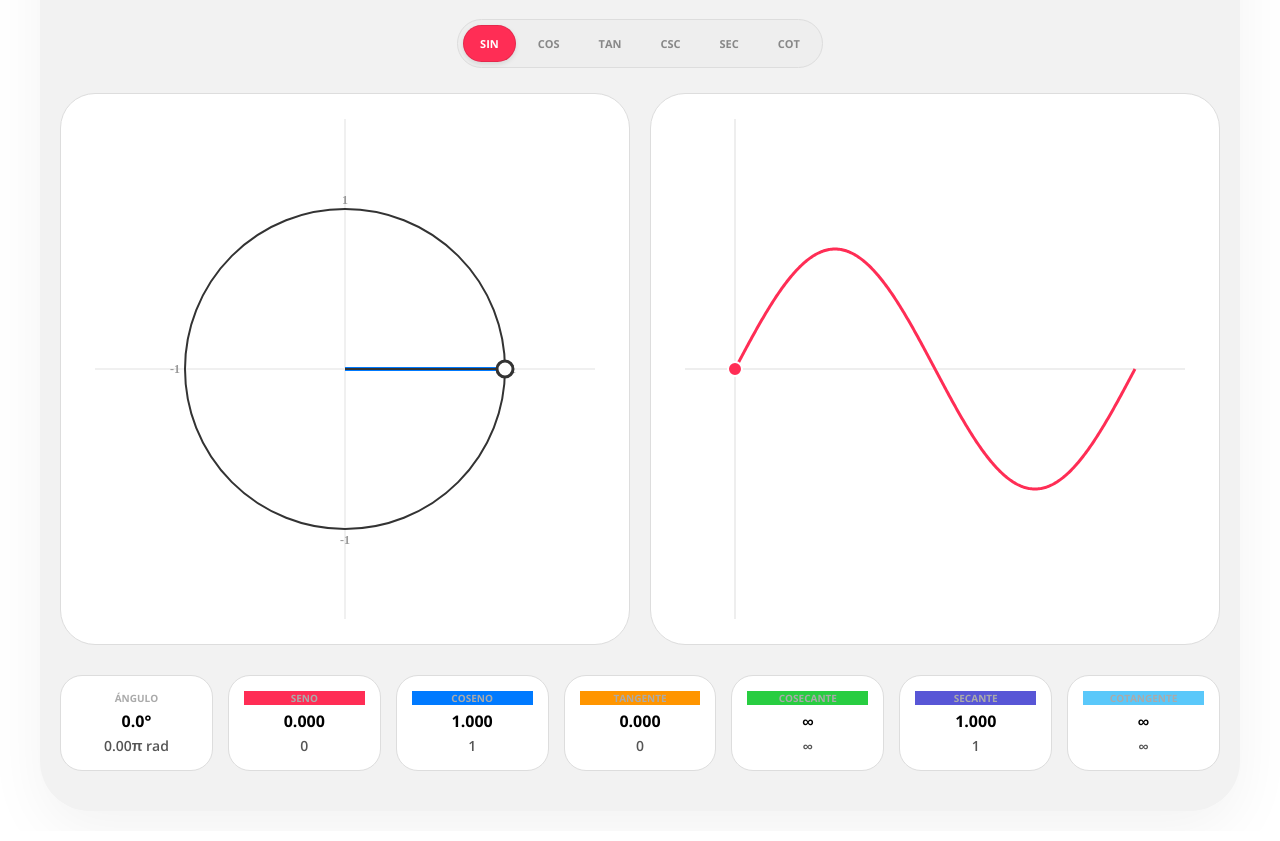
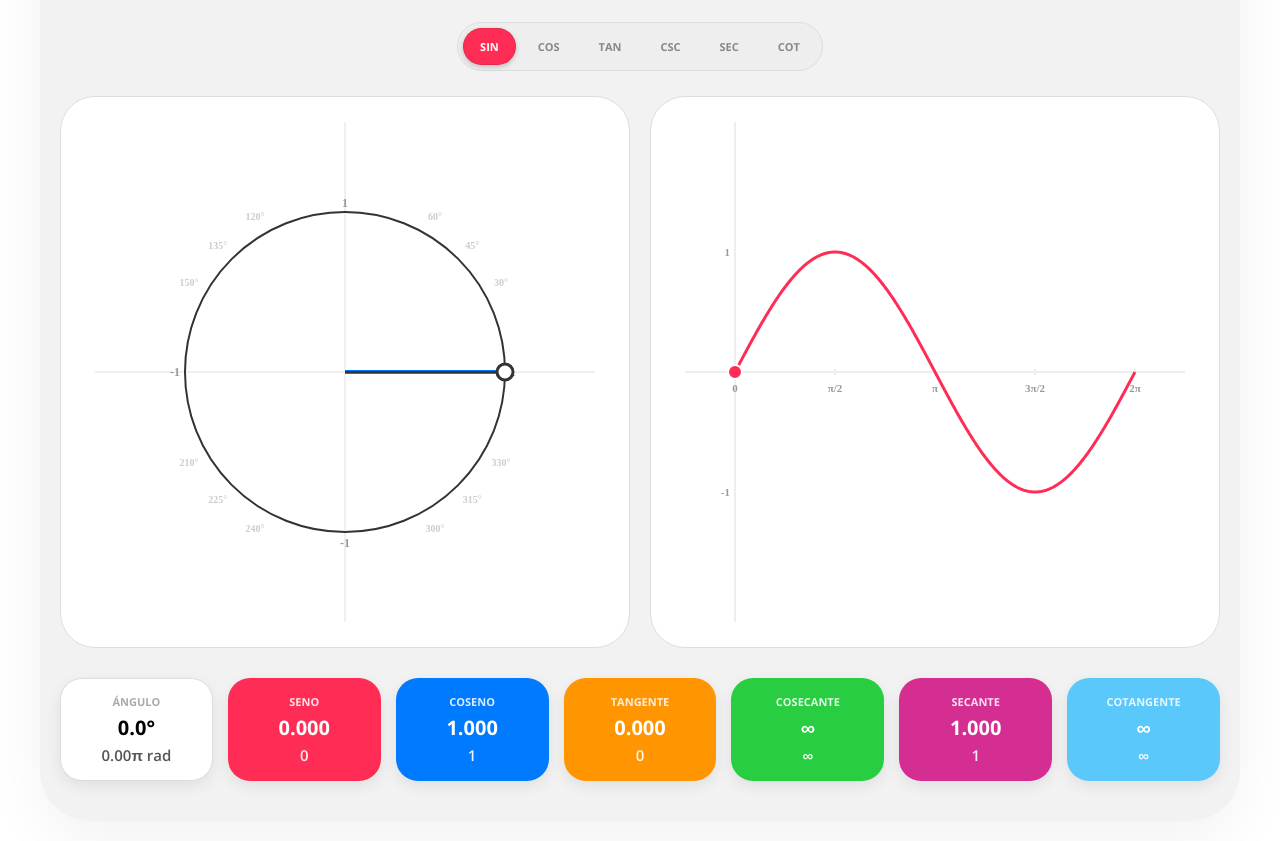
Before and after one commit to srodriguezrojas939/Circulo-unitario, a plain HTML site: page index.html in a window 1280 px wide. Shown: the part 138-979 px from the top of the page. Drawn offline with nearby package versions, Linux system fonts and the light colour scheme.

Commit message:
Update index.html

```diff
--- a/index.html
+++ b/index.html
@@ -3,7 +3,7 @@
 <head>
     <meta charset="UTF-8">
     <meta name="viewport" content="width=device-width, initial-scale=1.0, maximum-scale=1.0, user-scalable=no">
-    <title>Trigonometría Master Pro - Color Fix</title>
+    <title>Circulo Unitario Final</title>
 
     <style>
         @import url('https://fonts.googleapis.com/css2?family=Playfair+Display:wght@700&family=Open+Sans:wght@400;600;700&display=swap');
@@ -21,9 +21,10 @@
         }
 
         .header { margin-bottom: 25px; }
-        .header h1 { font-family: 'Playfair Display', serif; font-size: 32px; margin: 0; }
+        .header h1 { font-family: 'Playfair Display', serif; font-size: 34px; margin: 0; }
         .header p { font-family: 'Playfair Display', serif; font-size: 18px; color: #666; margin-top: 5px; font-weight: 700; }
 
+        /* Barra de Navegación */
         .mode-selector {
             display: inline-flex; flex-wrap: wrap; justify-content: center; background: #eee; padding: 5px; border-radius: 30px;
             margin-bottom: 25px; gap: 5px; border: 1px solid #ddd;
@@ -32,15 +33,15 @@
             padding: 10px 16px; border-radius: 25px; cursor: pointer; font-size: 11px;
             font-weight: 700; transition: 0.3s; color: #888; text-transform: uppercase; border: 1px solid transparent;
         }
-        .pill.active { border: 1px solid rgba(0,0,0,0.1); color: #fff; box-shadow: 0 2px 5px rgba(0,0,0,0.1); }
+        .pill.active { border: 1px solid rgba(0,0,0,0.1); color: #fff; box-shadow: 0 2px 5px rgba(0,0,0,0.2); }
 
-        /* PALETA DE COLORES ACTUALIZADA */
-        .sin.active, .color-sin { background-color: #FF2D55; color: #FF2D55; } /* Rojo */
-        .cos.active, .color-cos { background-color: #007AFF; color: #007AFF; } /* Azul */
-        .tan.active, .color-tan { background-color: #FF9500; color: #FF9500; } /* Naranja */
-        .csc.active, .color-csc { background-color: #28CD41; color: #28CD41; } /* VERDE ESMERALDA (NUEVO) */
-        .sec.active, .color-sec { background-color: #5856D6; color: #5856D6; } /* Índigo */
-        .cot.active, .color-cot { background-color: #5AC8FA; color: #5AC8FA; } /* Cian */
+        /* PALETA DE COLORES DEFINITIVA */
+        .sin.active, .item-sin { background-color: #FF2D55; } /* Rojo */
+        .cos.active, .item-cos { background-color: #007AFF; } /* Azul */
+        .tan.active, .item-tan { background-color: #FF9500; } /* Naranja */
+        .csc.active, .item-csc { background-color: #28CD41; } /* Verde */
+        .sec.active, .item-sec { background-color: #D42E93; } /* NUEVO: Magenta */
+        .cot.active, .item-cot { background-color: #5AC8FA; } /* Cian */
         .pill.active { color: #fff !important; }
 
         .main-grid { display: grid; grid-template-columns: 1fr 1fr; gap: 20px; align-items: center; }
@@ -52,24 +53,33 @@
         }
         canvas { max-width: 100%; height: auto; z-index: 1; cursor: crosshair; }
 
+        /* NUEVO DISEÑO DE TARJETAS DE DATOS */
         .data-panel {
             display: grid; grid-template-columns: repeat(auto-fit, minmax(140px, 1fr));
             gap: 15px; margin-top: 30px;
         }
         .data-item {
-            background: white; padding: 15px; border-radius: 22px; border: 1px solid #ddd;
-            display: flex; flex-direction: column; justify-content: center; min-height: 90px;
+            padding: 15px; border-radius: 22px;
+            display: flex; flex-direction: column; justify-content: center; min-height: 100px;
+            box-shadow: 0 5px 15px rgba(0,0,0,0.08);
+            color: white; /* Texto blanco por defecto */
         }
-        .data-label { font-size: 10px; font-weight: 700; color: #aaa; text-transform: uppercase; margin-bottom: 5px; }
-        .data-value { font-size: 16px; font-weight: 700; color: #000; }
-        .data-exact { font-size: 14px; color: #555; font-weight: 600; margin-top: 4px; }
+        /* Tarjeta de Ángulo (se mantiene blanca) */
+        .item-angle { background: white; border: 1px solid #ddd; color: #333; }
+        .item-angle .data-label { color: #aaa; }
+        .item-angle .data-value { color: #000; }
+        .item-angle .data-exact { color: #555; }
+
+        .data-label { font-size: 11px; font-weight: 700; color: rgba(255,255,255,0.85); text-transform: uppercase; margin-bottom: 5px; }
+        .data-value { font-size: 20px; font-weight: 700; color: #fff; }
+        .data-exact { font-size: 15px; color: rgba(255,255,255,0.9); font-weight: 600; margin-top: 4px; }
     </style>
 </head>
 <body>
 
 <div class="container">
     <div class="header">
-        <h1>Círculo Unitario Pro</h1>
+        <h1>Circulo unitario</h1>
         <p>√(Raíz) Cuadrada²</p>
     </div>
 
@@ -85,17 +95,17 @@
     </div>
 
     <div class="data-panel">
-        <div class="data-item">
+        <div class="data-item item-angle">
             <div class="data-label">Ángulo</div>
             <div class="data-value" id="val-angle">0.0°</div>
             <div class="data-exact" id="exact-angle">0 rad</div>
         </div>
-        <div class="data-item"><div class="data-label color-sin">Seno</div><div class="data-value" id="val-sin">0.000</div><div class="data-exact" id="exact-sin"></div></div>
-        <div class="data-item"><div class="data-label color-cos">Coseno</div><div class="data-value" id="val-cos">1.000</div><div class="data-exact" id="exact-cos"></div></div>
-        <div class="data-item"><div class="data-label color-tan">Tangente</div><div class="data-value" id="val-tan">0.000</div><div class="data-exact" id="exact-tan"></div></div>
-        <div class="data-item"><div class="data-label color-csc">Cosecante</div><div class="data-value" id="val-csc">∞</div><div class="data-exact" id="exact-csc"></div></div>
-        <div class="data-item"><div class="data-label color-sec">Secante</div><div class="data-value" id="val-sec">1.000</div><div class="data-exact" id="exact-sec"></div></div>
-        <div class="data-item"><div class="data-label color-cot">Cotangente</div><div class="data-value" id="val-cot">∞</div><div class="data-exact" id="exact-cot"></div></div>
+        <div class="data-item item-sin"><div class="data-label">Seno</div><div class="data-value" id="val-sin">0.000</div><div class="data-exact" id="exact-sin"></div></div>
+        <div class="data-item item-cos"><div class="data-label">Coseno</div><div class="data-value" id="val-cos">1.000</div><div class="data-exact" id="exact-cos"></div></div>
+        <div class="data-item item-tan"><div class="data-label">Tangente</div><div class="data-value" id="val-tan">0.000</div><div class="data-exact" id="exact-tan"></div></div>
+        <div class="data-item item-csc"><div class="data-label">Cosecante</div><div class="data-value" id="val-csc">∞</div><div class="data-exact" id="exact-csc"></div></div>
+        <div class="data-item item-sec"><div class="data-label">Secante</div><div class="data-value" id="val-sec">1.000</div><div class="data-exact" id="exact-sec"></div></div>
+        <div class="data-item item-cot"><div class="data-label">Cotangente</div><div class="data-value" id="val-cot">∞</div><div class="data-exact" id="exact-cot"></div></div>
     </div>
 </div>
 
@@ -109,6 +119,8 @@
     let isDragging = false;
     let mode = 'sin';
     const allFuncs = ['sin', 'cos', 'tan', 'csc', 'sec', 'cot'];
+    // Colores JS
+    const colors = { sin:'#FF2D55', cos:'#007AFF', tan:'#FF9500', csc:'#28CD41', sec:'#D42E93', cot:'#5AC8FA' };
 
     const exactValues = {
         0:   { sin:'0', cos:'1', tan:'0', csc:'∞', sec:'1', cot:'∞' },
@@ -142,6 +154,7 @@
         const cx = 250, cy = 250, r = 160;
         circleCtx.clearRect(0, 0, 500, 500);
 
+        // Ejes y Etiquetas RESTAURADAS
         circleCtx.strokeStyle = '#f0f0f0'; circleCtx.lineWidth = 2;
         circleCtx.beginPath(); circleCtx.moveTo(0, cy); circleCtx.lineTo(500, cy); circleCtx.moveTo(cx, 0); circleCtx.lineTo(cx, 500); circleCtx.stroke();
 
@@ -149,6 +162,13 @@
         circleCtx.textAlign = 'left'; circleCtx.fillText('1', cx + r + 5, cy + 4);
         circleCtx.textAlign = 'right'; circleCtx.fillText('-1', cx - r - 5, cy + 4);
         circleCtx.textAlign = 'center'; circleCtx.fillText('1', cx, cy - r - 5); circleCtx.fillText('-1', cx, cy + r + 15);
+
+        // Guías de ángulos
+        circleCtx.font = '600 10px "Open Sans"'; circleCtx.fillStyle = '#ccc';
+        [30, 45, 60, 120, 135, 150, 210, 225, 240, 300, 315, 330].forEach(deg => {
+            const rad = deg * Math.PI / 180;
+            circleCtx.fillText(deg + '°', cx + (r + 20) * Math.cos(rad), cy - (r + 20) * Math.sin(rad) + 4);
+        });
 
         circleCtx.strokeStyle = '#333'; circleCtx.lineWidth = 2;
         circleCtx.beginPath(); circleCtx.arc(cx, cy, r, 0, Math.PI * 2); circleCtx.stroke();
@@ -158,10 +178,10 @@
         const sinVal = Math.sin(currentAngle);
         const cosVal = Math.cos(currentAngle);
 
-        // --- DIBUJO ---
+        // --- DIBUJO DE FUNCIONES ---
         circleCtx.lineWidth = 4;
-        circleCtx.strokeStyle = '#007AFF'; circleCtx.beginPath(); circleCtx.moveTo(cx, cy); circleCtx.lineTo(x, cy); circleCtx.stroke(); // Cos
-        circleCtx.strokeStyle = '#FF2D55'; circleCtx.beginPath(); circleCtx.moveTo(x, cy); circleCtx.lineTo(x, y); circleCtx.stroke(); // Sin
+        circleCtx.strokeStyle = colors.cos; circleCtx.beginPath(); circleCtx.moveTo(cx, cy); circleCtx.lineTo(x, cy); circleCtx.stroke();
+        circleCtx.strokeStyle = colors.sin; circleCtx.beginPath(); circleCtx.moveTo(x, cy); circleCtx.lineTo(x, y); circleCtx.stroke();
 
         circleCtx.strokeStyle = '#333'; circleCtx.lineWidth = 2;
         circleCtx.beginPath(); circleCtx.moveTo(cx, cy); circleCtx.lineTo(x, y); circleCtx.stroke();
@@ -178,13 +198,19 @@
             const cscY = cy - r * cscVal;
 
             circleCtx.lineWidth = 3;
-            circleCtx.strokeStyle = '#FF9500'; circleCtx.beginPath(); circleCtx.moveTo(tanX, cy); circleCtx.lineTo(tanX, tanY); circleCtx.stroke(); // Tan
-            circleCtx.strokeStyle = '#5AC8FA'; circleCtx.beginPath(); circleCtx.moveTo(cx, cotY); circleCtx.lineTo(cotX, cotY); circleCtx.stroke(); // Cot
-            circleCtx.strokeStyle = '#5856D6'; circleCtx.beginPath(); circleCtx.moveTo(cx, cy); circleCtx.lineTo(secX, cy); circleCtx.stroke(); // Sec
-            circleCtx.strokeStyle = '#28CD41'; circleCtx.beginPath(); circleCtx.moveTo(cx, cy); circleCtx.lineTo(cx, cscY); circleCtx.stroke(); // Csc (VERDE)
+            circleCtx.strokeStyle = colors.tan; circleCtx.beginPath(); circleCtx.moveTo(tanX, cy); circleCtx.lineTo(tanX, tanY); circleCtx.stroke();
+            circleCtx.strokeStyle = colors.cot; circleCtx.beginPath(); circleCtx.moveTo(cx, cotY); circleCtx.lineTo(cotX, cotY); circleCtx.stroke();
+            circleCtx.strokeStyle = colors.sec; circleCtx.beginPath(); circleCtx.moveTo(cx, cy); circleCtx.lineTo(secX, cy); circleCtx.stroke();
+            circleCtx.strokeStyle = colors.csc; circleCtx.beginPath(); circleCtx.moveTo(cx, cy); circleCtx.lineTo(cx, cscY); circleCtx.stroke();
 
-            circleCtx.setLineDash([3, 4]); circleCtx.lineWidth = 1; circleCtx.strokeStyle = '#aaa';
-            circleCtx.beginPath(); circleCtx.moveTo(x,y); circleCtx.lineTo(secX, cscY); circleCtx.moveTo(cx,cy); circleCtx.lineTo(cotX, cotY); circleCtx.stroke();
+            // LÍNEAS PUNTEADAS COLOREADAS DESDE EL ORIGEN
+            circleCtx.setLineDash([4, 4]); circleCtx.lineWidth = 2;
+            // Proyección a Secante/Tangente
+            circleCtx.strokeStyle = colors.sec;
+            circleCtx.beginPath(); circleCtx.moveTo(cx,cy); circleCtx.lineTo(secX, cy); circleCtx.stroke();
+            // Proyección a Cosecante/Cotangente
+            circleCtx.strokeStyle = colors.csc;
+            circleCtx.beginPath(); circleCtx.moveTo(cx,cy); circleCtx.lineTo(cx, cscY); circleCtx.stroke();
             circleCtx.setLineDash([]);
         }
 
@@ -195,13 +221,19 @@
     function drawGraph() {
         const w = 500, h = 500, midY = h / 2, amp = 120;
         graphCtx.clearRect(0, 0, 500, 500);
-
-        // COLORES EN GRÁFICA ACTUALIZADOS
-        const colors = { sin:'#FF2D55', cos:'#007AFF', tan:'#FF9500', csc:'#28CD41', sec:'#5856D6', cot:'#5AC8FA' };
         const funcs = { sin: Math.sin, cos: Math.cos, tan: Math.tan, csc: a => 1/Math.sin(a), sec: a => 1/Math.cos(a), cot: a => 1/Math.tan(a) };
 
+        // Ejes y Etiquetas RESTAURADAS
         graphCtx.strokeStyle = '#eee'; graphCtx.lineWidth = 2;
         graphCtx.beginPath(); graphCtx.moveTo(50, 0); graphCtx.lineTo(50, h); graphCtx.moveTo(0, midY); graphCtx.lineTo(w, midY); graphCtx.stroke();
+
+        graphCtx.fillStyle = '#999'; graphCtx.font = '700 11px "Open Sans"';
+        graphCtx.textAlign = 'right'; graphCtx.fillText('1', 45, midY - amp + 4); graphCtx.fillText('-1', 45, midY + amp + 4);
+        graphCtx.textAlign = 'center';
+        [{x:50,t:'0'},{x:150,t:'π/2'},{x:250,t:'π'},{x:350,t:'3π/2'},{x:450,t:'2π'}].forEach(l => {
+            graphCtx.fillText(l.t, l.x, midY + 20);
+            graphCtx.beginPath(); graphCtx.moveTo(l.x, midY-3); graphCtx.lineTo(l.x, midY+3); graphCtx.stroke();
+        });
 
         graphCtx.strokeStyle = colors[mode]; graphCtx.lineWidth = 3;
         graphCtx.beginPath();
```
